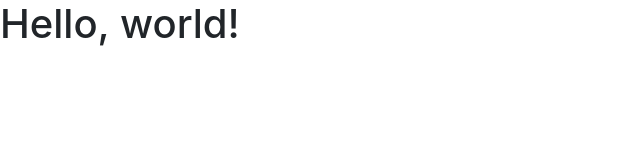
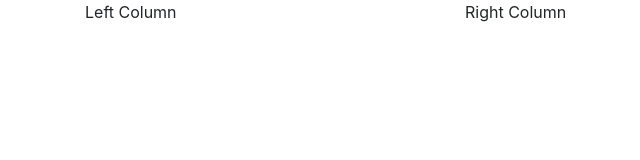
Before and after one commit to dfarney/dfarney.github.io, a plain HTML site: page resume/index.html in a window 1280 px wide. Shown: the whole page, without its empty margins (0-640 px from the left). Drawn offline with Linux system fonts and the light colour scheme.

Commit message:
Update index.html

```diff
--- a/resume/index.html
+++ b/resume/index.html
@@ -5,10 +5,15 @@
     <meta name="viewport" content="width=device-width, initial-scale=1, shrink-to-fit=no">
     <link rel="stylesheet" href="/css/bootstrap.css">
     <link rel="stylesheet" href="/css/main.css">
-    <title>Hello, world!</title>
+    <title>Resume</title>
   </head>
   <body>
-    <h1>Hello, world!</h1>
+    <div class="container">
+      <div class="row">
+        <div class="col-4">Left Column</div>
+        <div class="col">Right Column</div>
+      </div>
+    </div>
     <script src="/js/jquery-3.3.1.js"></script>
     <script src="/js/bootstrap.bundle.js"></script>
     <script src="/js/main.js"></script>
```
